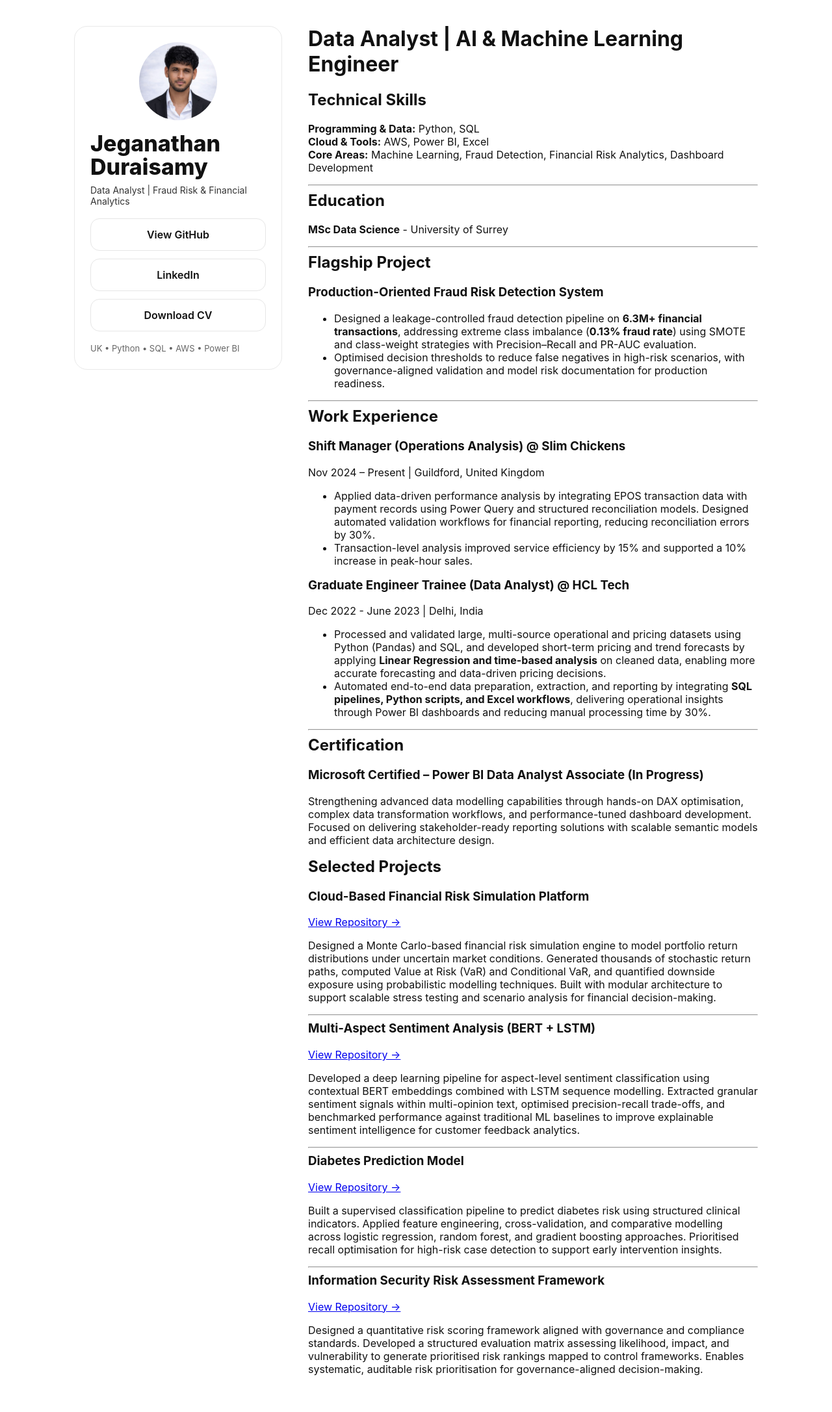
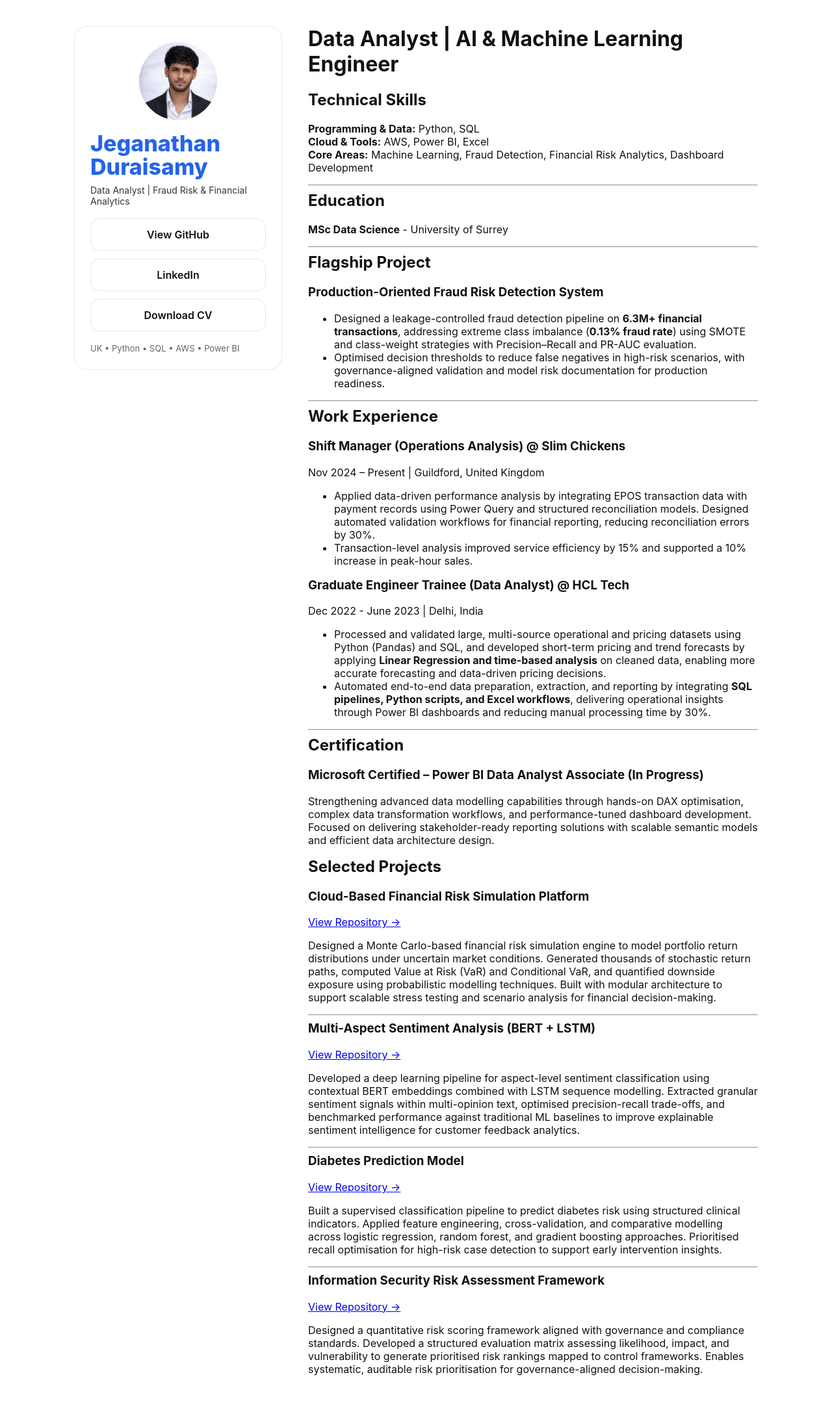
Before and after one commit to samplerittgithub/Data-Analyst-, a Jekyll site: the page built from index.md, in a window 1280 px wide. Shown: the whole page at 65% size. Built offline with Jekyll 4.4.1, drawn with Linux system fonts in a browser that asks for light colours; our own code applies the rules of GitHub Pages for plain Markdown files.

Commit message:
Update style.css

```diff
--- a/assets/css/style.css
+++ b/assets/css/style.css
@@ -45,6 +45,7 @@ body {
   font-size: 34px;
   line-height: 1.05;
   font-weight: 800;
+  color: #2563eb;
 }
 
 .role {
```
